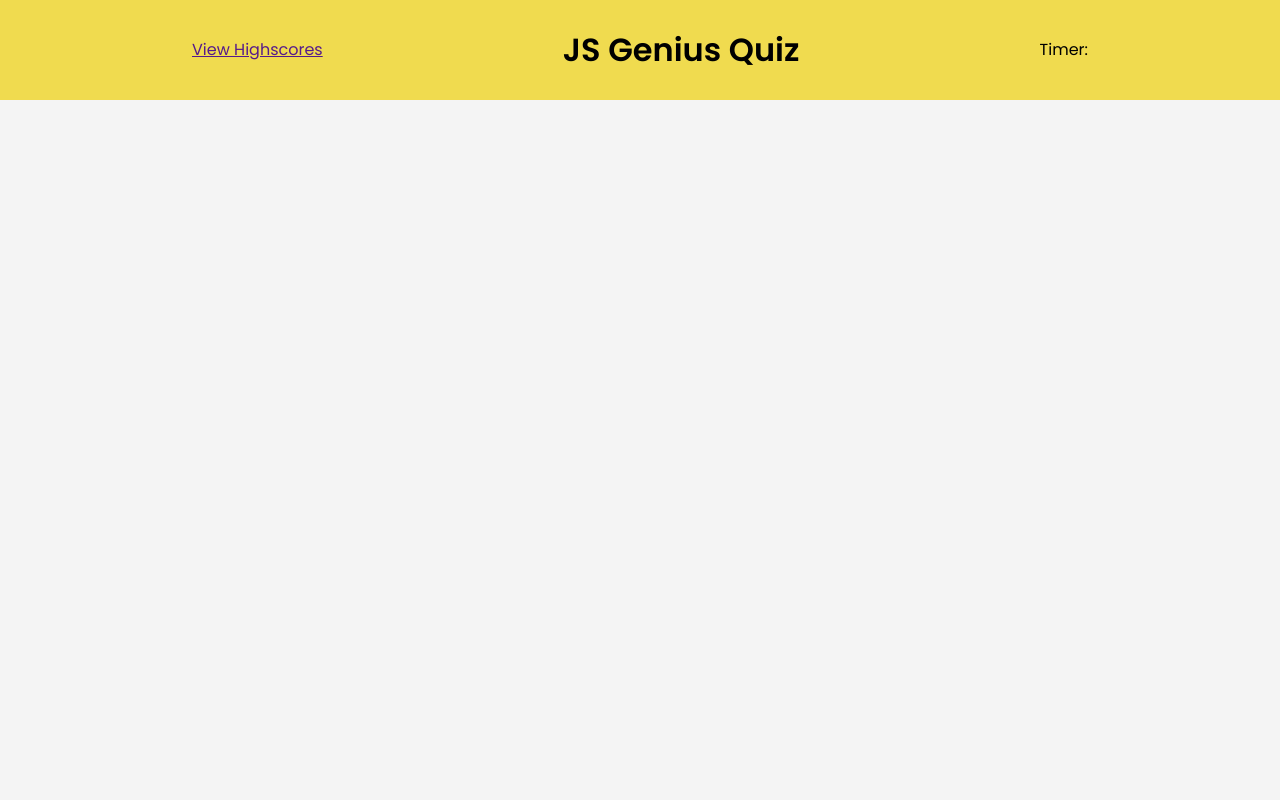
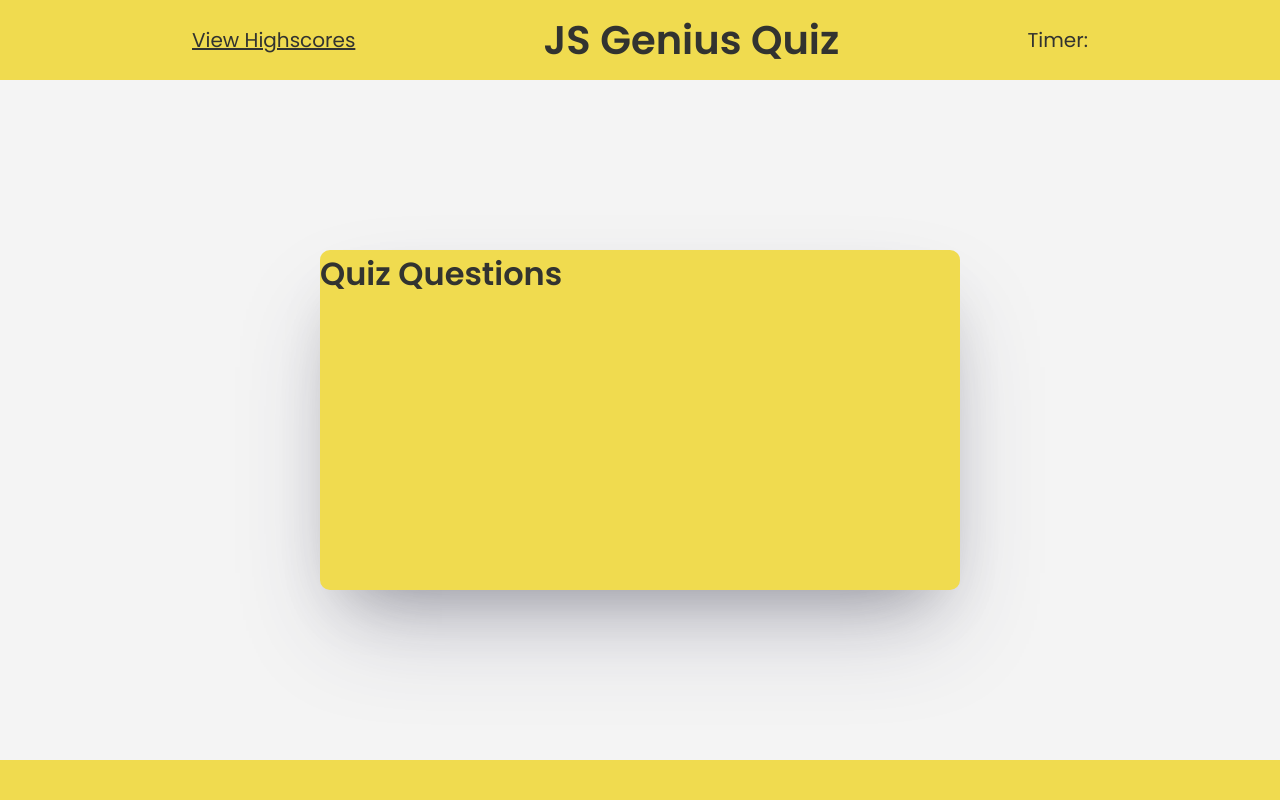
Before and after one commit to matthew-millard/js-genius-quiz, a plain HTML site: page index.html in a window 1280 px wide. Drawn offline with Linux system fonts and the light colour scheme.

Commit message:
Add html layout and global styles

```diff
--- a/Develop/css/reset.css
+++ b/Develop/css/reset.css
@@ -18,8 +18,8 @@ figure {
 body {
     min-height: 100vh;
     text-rendering: optimizeSpeed;
+    font-family: 'Poppins', sans-serif;
     line-height: 1.5;
-    font-family: 'Poppins', sans-serif;
   }
 
 
--- a/Develop/css/style.css
+++ b/Develop/css/style.css
@@ -3,21 +3,58 @@
     --js-primary-color: rgb(240, 219, 79);
     --js-dark-shade: rgb(50, 51, 48);
     --js-light-shade: rgb(244, 244, 244);
+
+    /* fonts */
+    font-size: 62.5%;
 }
-
 
 body {
     background-color: var(--js-light-shade);
 }
 
+h1 {
+    color: var(--js-dark-shade);
+    font-size: 4rem;
+}
+
+h2 {
+    color: var(--js-dark-shade);
+    font-size: 3.2rem;
+}
+
+h3 {
+    color: var(--js-dark-shade);
+    font-size: 2.4rem;
+}
+
+p {
+    color: var(--js-dark-shade);
+    font-size: 2rem;
+}
+
+a {
+    color: var(--js-dark-shade);
+    font-size: 2rem;
+}
+
+span {
+    color: var(--js-dark-shade);
+    font-size: 2rem;
+}
+
+
+
 .page-container {
     display: flex;
+    flex-direction: column;
 }
 
+
+/* Header */
 .header {
     width: 100%;
     background-color: var(--js-primary-color);
-    height: 100px;
+    height: 10vh;
 }
 
 .container {
@@ -31,3 +68,31 @@ body {
     justify-content: space-between;
     align-items: center;
 }
+
+/* Main */
+.main {
+    justify-content: center;
+    align-items: center;
+    height: 85vh;
+    width: 100%;
+    background-color: var(--js-light-shade);
+}
+
+.quiz {
+    width: 50%;
+    height: 50%;
+    background-color: var(--js-primary-color);
+    box-shadow: rgba(50, 50, 93, 0.25) 0px 50px 100px -20px, rgba(0, 0, 0, 0.3) 0px 30px 60px -30px;
+    border-radius: 1rem;
+}
+
+
+
+
+
+/* Footer */
+.footer {
+    height: 5vh;
+    width: 100%;
+    background-color: var(--js-primary-color);
+}
--- a/index.html
+++ b/index.html
@@ -14,6 +14,7 @@
 </head>
 <body>
     <div class="page-container">
+        <!-- Header -->
         <header class="header">
             <div class="header__content container">
                 <a href="">View Highscores</a>
@@ -23,6 +24,17 @@
                 </div>
             </div>
         </header>
+
+        <!-- Main -->
+        <main class="main container">
+            <div class="quiz">
+                <h2>Quiz Questions</h2>
+            </div>
+        </main>
+
+
+        <!-- Footer -->
+        <footer class="footer"></footer>
     </div>
 </body>
 </html>
```
